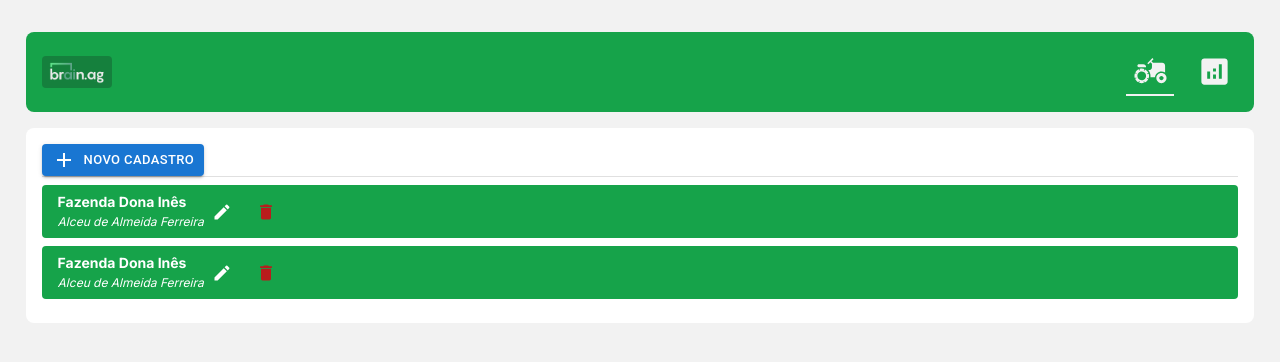
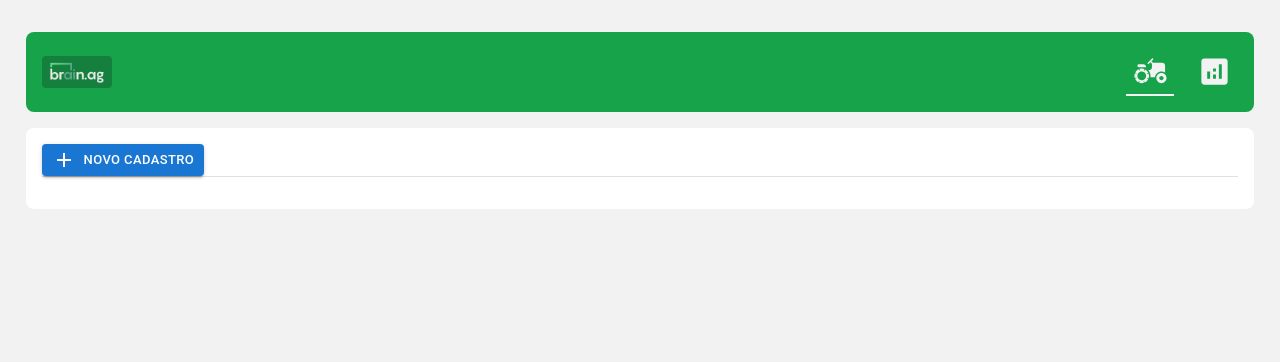
Before and after one commit to gabrielucas/brain-agriculture, a React (Vite) app: page / in a window 1280 px wide. Shown: the top 362 px of the page. Built offline with nearby package versions, Linux system fonts and the light colour scheme.

Commit message:
feat: adjusting edition on farm form

```diff
--- a/src/components/FarmForm/constants.ts
+++ b/src/components/FarmForm/constants.ts
@@ -1,6 +1,6 @@
-import { IFarmData } from '../../contexts/useFarmContext/interfaces/IFarmData';
+import { IFarm } from '../../contexts/useFarmContext/interfaces/IFarm';
 
-export const INITIAL_FARM_FORM_DATA: Omit<IFarmData, 'id'> = {
+export const INITIAL_FARM_FORM_DATA: Omit<IFarm, 'id'> = {
   arableArea: Number(''),
   city: '',
   crops: [],
--- a/src/components/FarmForm/index.tsx
+++ b/src/components/FarmForm/index.tsx
@@ -9,35 +9,39 @@ import { InputText } from '../atoms/Forms/InputText';
 import { Crops } from '../molecules/Crops';
 import { Document } from '../molecules/Document';
 import { Location } from '../molecules/Location';
-import { IFarmData } from '../../contexts/useFarmContext/interfaces/IFarmData';
+import { IFarm } from '../../contexts/useFarmContext/interfaces/IFarm';
 
 import { FormAreaContainer, FormContainer, FormFieldsBaseContainer } from './styles';
 import { useFarmContext } from '../../contexts/useFarmContext/useFarmContext';
 import { useModalContext } from '../Modal/context/useModalContext';
 import { INITIAL_FARM_FORM_DATA } from './constants';
 
-export const FarmForm: FC = () => {
+interface IFarmFormProps {
+  farm?: IFarm;
+}
+
+export const FarmForm: FC<IFarmFormProps> = ({ farm }) => {
   const formRef = useRef<FormHandles>(null);
   const [selectedCrops, setSelectedCrops] = useState<string[]>([]);
 
-  const { setFarmsData, farmsData } = useFarmContext();
+  const { setFarms } = useFarmContext();
   const { closeModal } = useModalContext();
 
-  useEffect(() => {
-    console.log(farmsData);
-  }, [farmsData]);
-
-  const handleSubmit: SubmitHandler<IFarmData> = (data) => {
-    setFarmsData((currentFarms) => [...currentFarms, { ...data, id: uuid(), crops: selectedCrops }]);
+  const handleSubmit: SubmitHandler<IFarm> = (data) => {
+    setFarms((farms) => [...farms, { ...data, id: uuid(), crops: selectedCrops }]);
     formRef.current?.reset(INITIAL_FARM_FORM_DATA);
     closeModal();
   };
+
+  useEffect(() => {
+    if (farm) formRef.current?.setData({ ...farm });
+  }, [farm]);
 
   return (
     <Form onSubmit={handleSubmit} ref={formRef} placeholder={null}>
       <FormContainer>
         <FormFieldsBaseContainer>
-          <InputText id="farm" label="Nome da fazenda" name="farm" type="text" />
+          <InputText id="farm" label="Nome da fazenda" name="name" type="text" />
           <InputText id="farmer" label="Produtor" name="farmer" type="text" />
         </FormFieldsBaseContainer>
         <Document />
@@ -48,7 +52,7 @@ export const FarmForm: FC = () => {
           <InputText id="totalArea" label="Área total (hectares)" name="totalArea" type="number" />
         </FormAreaContainer>
 
-        <Crops setSelectedCrops={setSelectedCrops} />
+        <Crops farm={farm} setSelectedCrops={setSelectedCrops} />
 
         <Button type="submit" variant="contained">
           Salvar
--- a/src/components/FarmList/FarmListItem/index.tsx
+++ b/src/components/FarmList/FarmListItem/index.tsx
@@ -1,20 +1,32 @@
-import { FC, memo } from 'react';
+import { FC, memo, useCallback } from 'react';
 
-import { ListItemContent, ListItemContainer, ListItemActionBox } from './styles';
 import { Button } from '@mui/material';
 import { Delete, Edit } from '@mui/icons-material';
 
-const ListItem: FC = () => {
+import { IListItemProps } from './interfaces/IListItemProps';
+
+import { ListItemContent, ListItemContainer, ListItemActionBox } from './styles';
+import { useModalContext } from '../../Modal/context/useModalContext';
+import { FarmForm } from '../../FarmForm';
+
+const ListItem: FC<IListItemProps> = ({ farm }) => {
+  const { openModal, setModalContent } = useModalContext();
+
+  const openFormToEdition = useCallback(() => {
+    setModalContent(<FarmForm farm={farm} />);
+    openModal();
+  }, [farm, openModal, setModalContent]);
+
   return (
     <ListItemContainer>
       <ListItemContent>
-        <strong>Fazenda Dona Inês</strong>
+        <strong>{farm.name}</strong>
         <span>
-          <i>Alceu de Almeida Ferreira</i>
+          <i>{farm.farmer}</i>
         </span>
       </ListItemContent>
       <ListItemActionBox>
-        <Button title="Editar cadastro">
+        <Button onClick={openFormToEdition} title="Editar cadastro">
           <Edit fontSize="small" />
         </Button>
         <Button title="Excluir cadastro">
--- /dev/null
+++ b/src/components/FarmList/FarmListItem/interfaces/IListItemProps.ts
@@ -0,0 +1,5 @@
+import { IFarm } from '../../../../contexts/useFarmContext/interfaces/IFarm';
+
+export interface IListItemProps {
+  farm: IFarm;
+}
--- a/src/components/FarmList/index.tsx
+++ b/src/components/FarmList/index.tsx
@@ -1,15 +1,12 @@
 import { FC } from 'react';
 
 import { FarmListItem } from './FarmListItem';
+import { useFarmContext } from '../../contexts/useFarmContext/useFarmContext';
+
 import { StyledList } from './styles';
 
-interface FarmListProps {}
+export const FarmList: FC = () => {
+  const { farms } = useFarmContext();
 
-export const FarmList: FC<FarmListProps> = () => {
-  return (
-    <StyledList>
-      <FarmListItem />
-      <FarmListItem />
-    </StyledList>
-  );
+  return <StyledList>{farms?.map((farm) => <FarmListItem key={farm.id} farm={farm} />)}</StyledList>;
 };
--- a/src/components/Modal/context/ModalProvider.tsx
+++ b/src/components/Modal/context/ModalProvider.tsx
@@ -1,4 +1,4 @@
-import { FC, ReactNode, useState } from 'react';
+import { FC, ReactNode, useCallback, useState } from 'react';
 import { ModalContext } from './ModalContext';
 import { IModalConfig, IModalProps } from './types/interfaces';
 import { INITIAL_MODAL_CONFIG } from './constants';
@@ -13,7 +13,11 @@ export const ModalProvider: FC<IModalProps> = ({ children }) => {
     setIsOpen(true);
   };
 
-  const closeModal = () => setIsOpen(false);
+  const closeModal = useCallback(() => {
+    setIsOpen(false);
+    setModalContent(null);
+    setModalConfig(INITIAL_MODAL_CONFIG);
+  }, []);
 
   return (
     <ModalContext.Provider value={{ open: isOpen, closeModal, openModal, ModalContent, setModalContent, modalConfig }}>
--- a/src/components/atoms/Forms/Checkbox/index.tsx
+++ b/src/components/atoms/Forms/Checkbox/index.tsx
@@ -3,14 +3,14 @@ import { CheckboxProps, Checkbox as MuiCheckboxComponent } from '@mui/material';
 import { useField } from '@unform/core';
 
 export const Checkbox: FC<CheckboxProps> = ({ name = '', ...rest }) => {
-  const checkboxRef = useRef<HTMLInputElement>(null);
+  const inputRef = useRef<HTMLInputElement>(null);
 
   const { fieldName, registerField } = useField(name);
 
   useEffect(() => {
     registerField({
       name: fieldName,
-      ref: checkboxRef,
+      ref: inputRef,
       clearValue: (ref) => (ref.current.checked = false),
       getValue: (ref) => ref.current?.value,
       setValue: (ref) => {
@@ -19,5 +19,5 @@ export const Checkbox: FC<CheckboxProps> = ({ name = '', ...rest }) => {
     });
   }, [fieldName, registerField]);
 
-  return <MuiCheckboxComponent name={name} inputRef={checkboxRef} {...rest} />;
+  return <MuiCheckboxComponent name={name} inputRef={inputRef} {...rest} />;
 };
--- a/src/components/atoms/Forms/InputText/index.tsx
+++ b/src/components/atoms/Forms/InputText/index.tsx
@@ -10,7 +10,7 @@ export type InputTextProps = Omit<TextFieldProps, 'variant'> & {
 
 export const InputText: FC<InputTextProps> = ({ name = '', ...rest }) => {
   const inputRef = useRef<HTMLInputElement>(null);
-  const { defaultValue, error, fieldName, registerField, clearError } = useField(name);
+  const { error, fieldName, registerField, clearError } = useField(name);
 
   useEffect(() => {
     registerField({
@@ -24,14 +24,5 @@ export const InputText: FC<InputTextProps> = ({ name = '', ...rest }) => {
     });
   }, [fieldName, registerField]);
 
-  return (
-    <StyledTextField
-      defaultValue={defaultValue}
-      error={!!error}
-      name={name}
-      onFocus={clearError}
-      inputRef={inputRef}
-      {...rest}
-    />
-  );
+  return <StyledTextField error={!!error} name={name} onFocus={clearError} inputRef={inputRef} {...rest} />;
 };
--- a/src/contexts/useFarmContext/FarmProvider.tsx
+++ b/src/contexts/useFarmContext/FarmProvider.tsx
@@ -1,6 +1,6 @@
 import { FC, ReactNode, useState } from 'react';
 
-import { IFarmData } from './interfaces/IFarmData';
+import { IFarm } from './interfaces/IFarm';
 import { FarmContext } from './FarmContext';
 
 interface IFarmProviderProps {
@@ -8,7 +8,7 @@ interface IFarmProviderProps {
 }
 
 export const FarmProvider: FC<IFarmProviderProps> = ({ children }) => {
-  const [farmsData, setFarmsData] = useState<IFarmData[]>([]);
+  const [farms, setFarms] = useState<IFarm[]>([]);
 
-  return <FarmContext.Provider value={{ farmsData, setFarmsData }}>{children}</FarmContext.Provider>;
+  return <FarmContext.Provider value={{ farms, setFarms }}>{children}</FarmContext.Provider>;
 };
--- a/src/contexts/useFarmContext/interfaces/IFarmData.ts
+++ b/src/contexts/useFarmContext/interfaces/IFarm.ts
@@ -1,6 +1,6 @@
-export interface IFarmData {
+export interface IFarm {
   id: string | number;
-  farm: string;
+  name: string;
   farmer: string;
   document: string;
   city: string;
--- a/src/contexts/useFarmContext/interfaces/IFarmContext.ts
+++ b/src/contexts/useFarmContext/interfaces/IFarmContext.ts
@@ -1,6 +1,6 @@
-import { IFarmData } from './IFarmData';
+import { IFarm } from './IFarm';
 
 export interface IFarmContext {
-  farmsData: IFarmData[];
-  setFarmsData: React.Dispatch<React.SetStateAction<IFarmData[]>>;
+  farms: IFarm[];
+  setFarms: React.Dispatch<React.SetStateAction<IFarm[]>>;
 }
```
